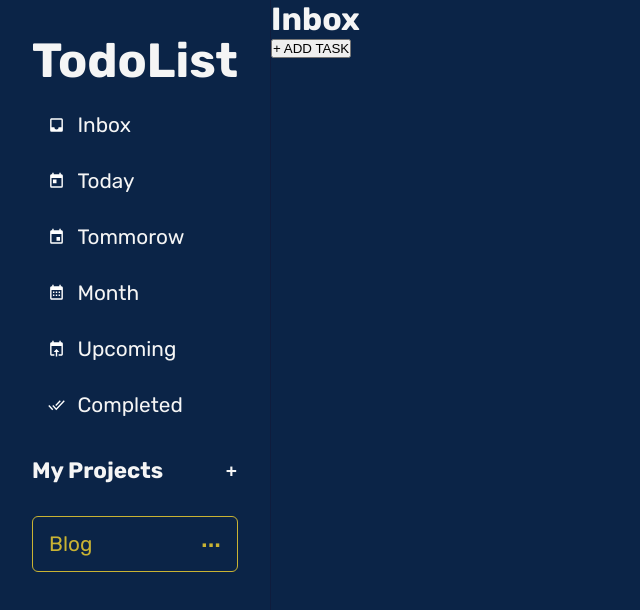
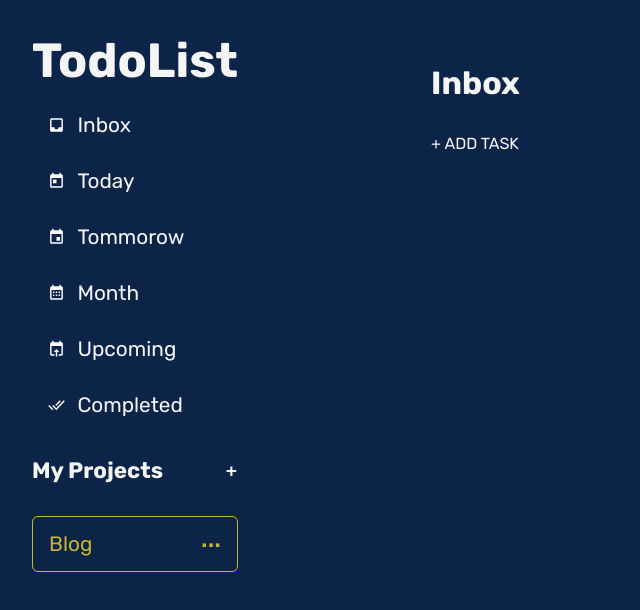
Before and after one commit to kaylubr/todo-list, a website built with webpack: page src/template.html in a window 1280 px wide. Both pictures are taken after a click on the item "Inbox". Shown: the whole page, without its empty margins (0-640 px from the left). Built offline with nearby package versions, Linux system fonts and the light colour scheme.

Commit message:
Add style to content container

```diff
--- a/src/controllers/ScreenController.js
+++ b/src/controllers/ScreenController.js
@@ -45,8 +45,8 @@ export default function ScreenController() {
         addTaskDialog.showModal();
       });
 
+      // Close modal for adding tasks
       closeDialogBtn.addEventListener('click', () => addTaskDialog.close());
-
     });
   });
 
--- a/src/style.css
+++ b/src/style.css
@@ -101,6 +101,32 @@ nav img {
   cursor: pointer;
 }
 
+/* Content */
+#content {
+  display: flex;
+  flex-direction: column;
+  align-items: start;
+  gap: 1rem;
+  padding: 4rem 10rem;
+}
+
+#addTaskBtn {
+  background-color: transparent;
+  color: whitesmoke;
+  border: 0px;
+  cursor: pointer;
+  font-size: 1rem;
+  font-family: "Rubik", sans-serif;
+  font-optical-sizing: auto;
+  font-weight: 400;
+  font-style: normal;
+}
+
+#addTaskBtn:hover {
+  transform: scale(1.1);
+  text-shadow: 0 0 15px rgba(255,255,255,.5), 0 0 10px rgba(255,255,255,.5);
+}
+
 /* Dialog */
 #addTaskDialog {
   position: fixed;
@@ -156,6 +182,10 @@ nav img {
   border-radius: 6px;
   border: none;
   padding: 0.5rem 1.5rem;
+  font-family: "Rubik", sans-serif;
+  font-optical-sizing: auto;
+  font-weight: 400;
+  font-style: normal;
 }
 
 #taskDialogContainer button:hover {
```
